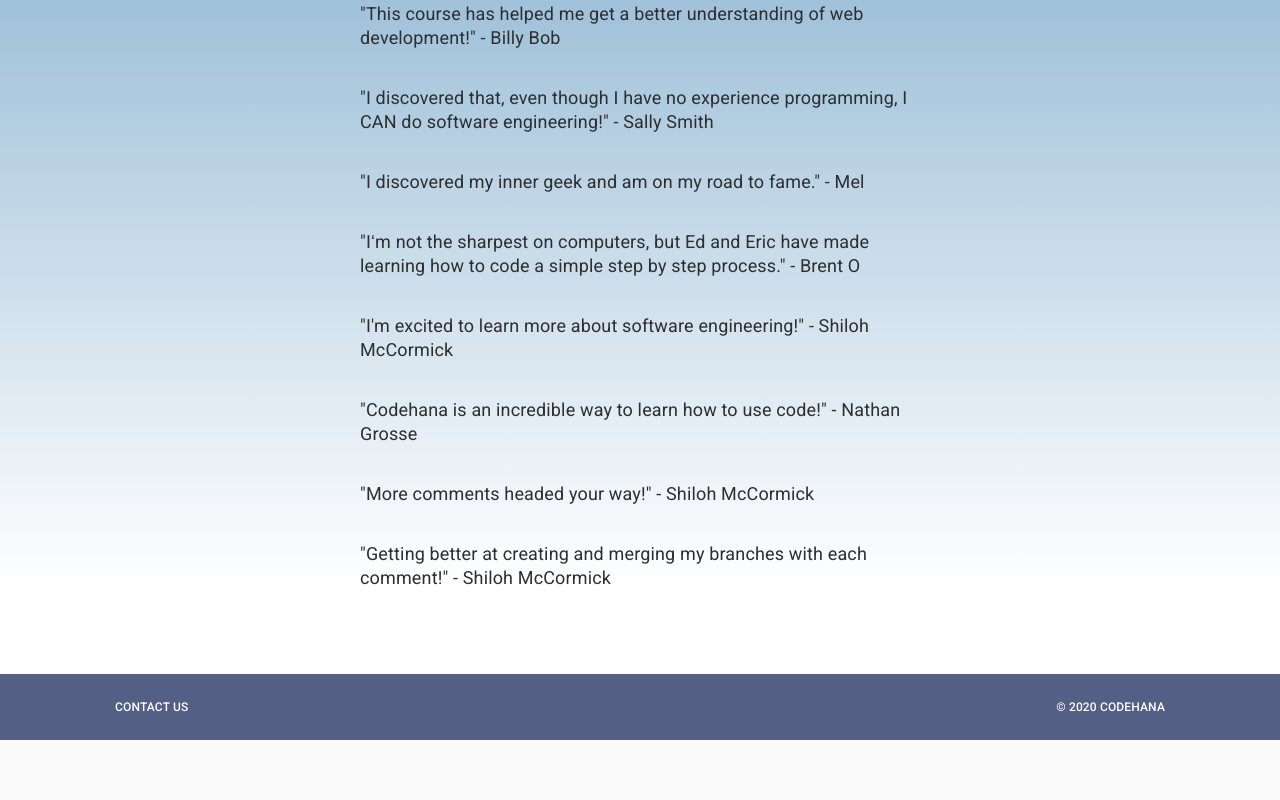
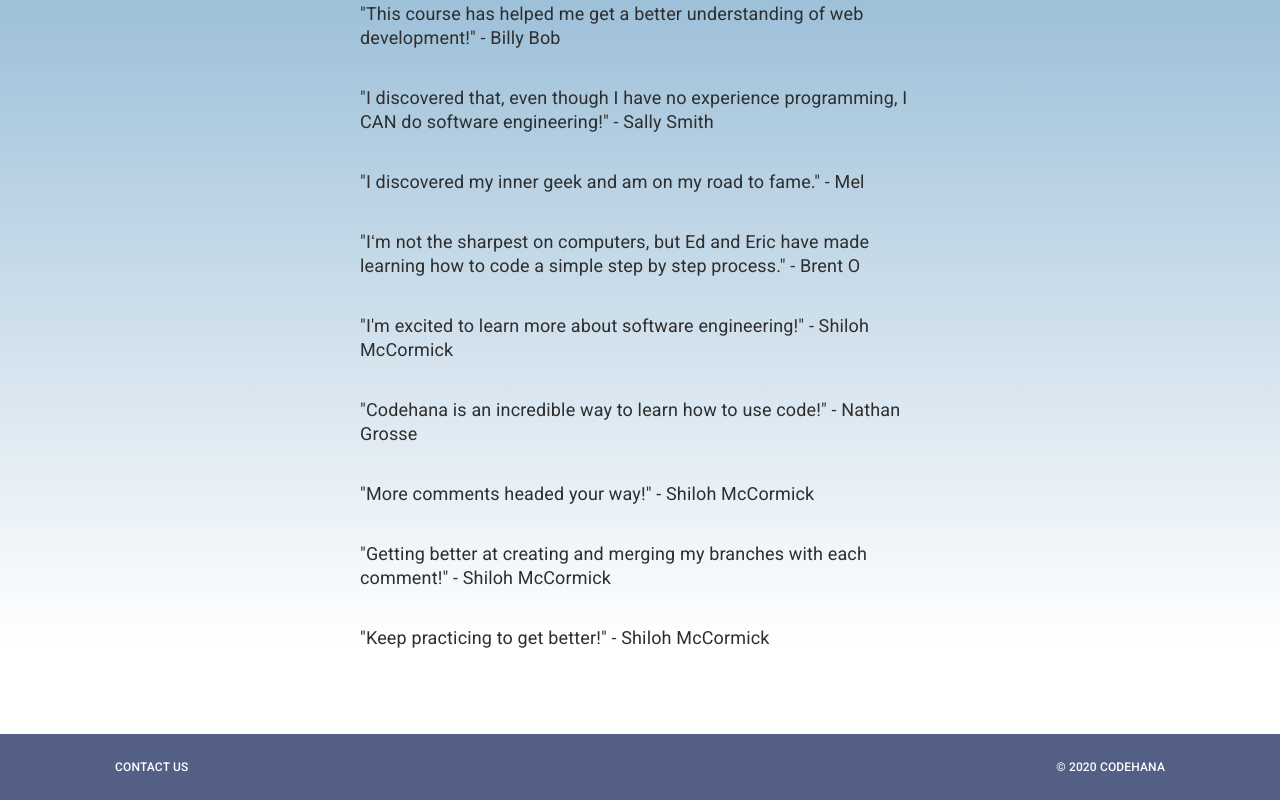
Before and after one commit to codehanadev/web, a Next.js app: page /comments in a window 1280 px wide. Shown: the part 450-1250 px from the top of the page. Before the commit the page ends 1190 px from the top, so only its background shows below. Built offline with nearby package versions, Linux system fonts and the light colour scheme.

Commit message:
Keep Practicing!

```diff
--- a/pages/comments/index.js
+++ b/pages/comments/index.js
@@ -17,6 +17,7 @@
                 <p>"Codehana is an incredible way to learn how to use code!" - Nathan Grosse</p>
                 <p>"More comments headed your way!" - Shiloh McCormick</p>
                 <p>"Getting better at creating and merging my branches with each comment!" - Shiloh McCormick</p>
+                <p>"Keep practicing to get better!" - Shiloh McCormick</p>
             </div>
         </div>
     </>;
```
